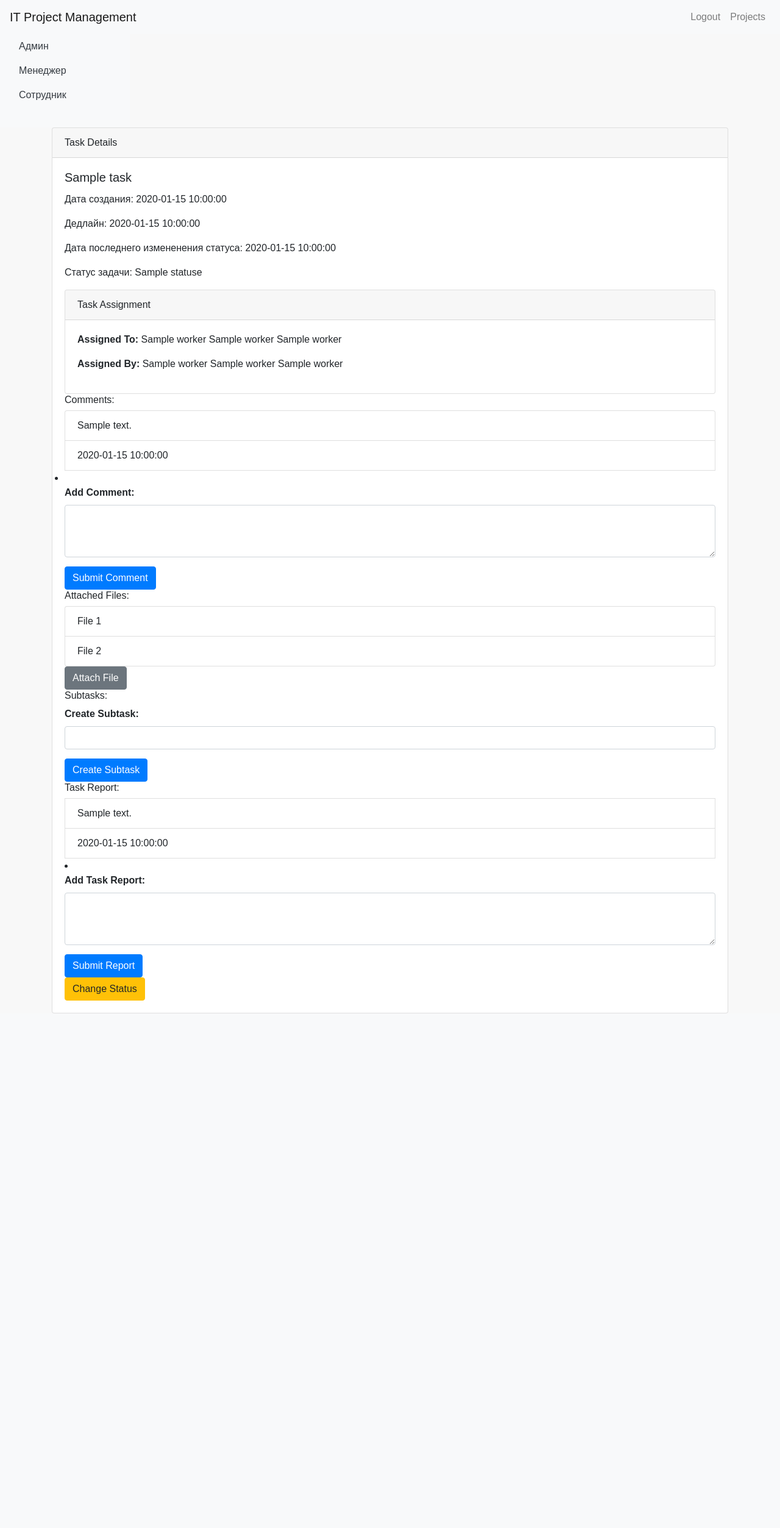
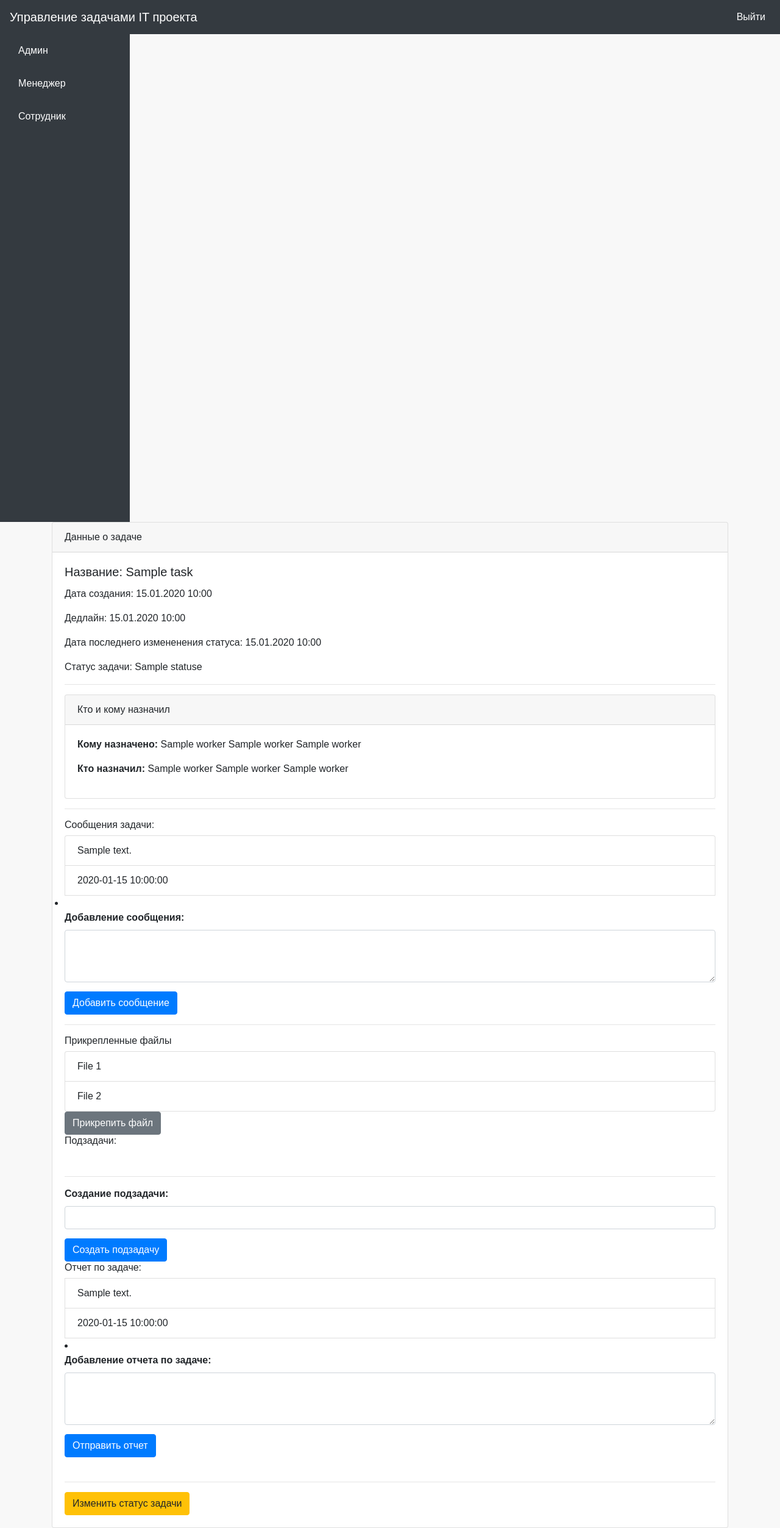
Before and after one commit to hahabuntun/TManagement, a Flask app: page /projects/1/teams/1/team_task/1 in a window 1280 px wide. Shown: the whole page at 61% size. Before the commit the page ends 1662 px from the top, so only its background shows below. Run offline with Flask 3, Linux system fonts and the light colour scheme; tables that the repository leaves empty hold one stand-in row (values such as "Sample post"); some libraries are stand-ins or nearby versions.

Commit message:
initial changes

```diff
--- a/project/main/dao.py
+++ b/project/main/dao.py
@@ -299,6 +299,23 @@ class TeamDAO:
             return True
         else:
             return False
+
+
+    @classmethod
+    def get_user_teams(cls, user_id):
+        user = db.session.query(Worker).filter_by(id=user_id).first()
+        user_in_teams = db.session.query(TeamMember).filter_by(worker_id=user.id).all()
+        teams = []
+        for user_in_team in user_in_teams:
+            temp = db.session.query(Team).filter_by(id=user_in_team.team_id).first()
+            teams.append(temp)
+        res_teams = []
+        for team in teams:
+            team_project = db.session.query(Project).filter_by(id=team.project_id).first()
+            team.project = team_project
+            res_teams.append(team)
+        return res_teams
+
 
     @classmethod
     def add_team_document(cls, team_id, file, document_name):
--- a/project/main/routes.py
+++ b/project/main/routes.py
@@ -116,19 +116,18 @@ def all_projects_manager():
     if error:
         return error, status
     worker_position = db.session.query(WorkerPosition).filter_by(id=user.worker_position_id).first()
-    if worker_position.name == "Project Manager":
-        data = ProjectDAO.get_all_manager_projects(user.id)
-        print(data)
-        return render_template("project/manager_projects.html", context=data, user=user)
-    else:
-        return "you have no projects"
+    data = ProjectDAO.get_all_manager_projects(user.id)
+    print(data)
+    return render_template("project/manager_projects.html", context=data, user=user)
 
 @bp.get("/all_teams_member")
 def all_teams_member():
     user, error, status = get_user_from_token()
     if error:
         return error, status
-    pass
+    teams = TeamDAO.get_user_teams(user.id)
+    print(teams)
+    return render_template("worker_main.html", teams=teams)
 
 
 
--- a/project/templates/base.html
+++ b/project/templates/base.html
@@ -10,24 +10,60 @@
     <link rel="stylesheet" href="{{ url_for('static', filename='styles/basic_form.css') }}">
     <link rel="stylesheet" href="{{ url_for('static', filename='styles/basic_list.css') }}">
     <link rel="stylesheet" href="{{ url_for('static', filename='styles/tasks.css') }}">
+    <style>
+
+        .navbar-custom {
+            background-color: #343a40; /* Dark background */
+        }
+        .navbar-custom .navbar-brand,
+        .navbar-custom .nav-link {
+            color: white; /* Light text color */
+        }
+        .navbar-custom .nav-link:hover {
+            color: #ffc107; /* Hover text color */
+        }
+        .sidebar {
+            background-color: #70a3bd;
+            color: white;
+            min-height: 100vh;
+        }
+        .sidebar .nav-link {
+            color: white;
+            padding: 10px 15px;
+            margin: 5px 0;
+            border-radius: 5px;
+            transition: background-color 0.3s, color 0.3s;
+        }
+        .sidebar .nav-link:hover {
+            background-color: #495057;
+            color: #ffffff;
+        }
+        .sidebar .nav-link.active {
+            background-color: #007bff;
+            color: #ffffff;
+        }
+        .sidebar .nav-link.active:hover {
+            background-color: #0056b3;
+            color: #ffffff;
+        }
+    </style>
 </head>
 
 <body>
-<nav class="navbar navbar-expand-lg navbar-light bg-light">
-    <a class="navbar-brand" href="#">IT Project Management</a>
-    <ul class="navbar-nav ml-auto">
-        <li class="nav-item"><a class="nav-link" href="{{url_for('main.logout')}}">Logout</a></li>
-        <li class="nav-item"><a class="nav-link" href="#">Projects</a></li>
-    </ul>
-</nav>
+    <nav class="navbar navbar-expand-lg navbar-custom">
+        <a class="navbar-brand" href="#">Управление задачами IT проекта</a>
+        <ul class="navbar-nav ml-auto">
+            <li class="nav-item"><a class="nav-link" href="{{url_for('main.logout')}}">Выйти</a></li>
+        </ul>
+    </nav>
 <div class="container-fluid">
     <div class="row">
-        <div class="col-md-3 col-lg-2 bg-light d-none d-md-block sidebar">
+        <div class="col-md-3 col-lg-2 d-none d-md-block bg-dark sidebar">
             <div class="sidebar-sticky">
                 <ul class="nav flex-column">
-                    <li class="nav-item"><a id="admin_l" class="nav-link" href="{{url_for('main.all_projects')}}">Админ</a></li>
-                    <li class="nav-item"><a id="manager_l" class="nav-link" href="{{url_for('main.all_projects_manager')}}">Менеджер</a></li>
-                    <li class="nav-item"><a id="worker_l" class="nav-link" href="">Сотрудник</a></li>
+                    <li class="nav-item"><a id="admin_l" class="nav-link" href="{{url_for('main.all_projects')}}"><i class="fas fa-user-shield"></i> Админ</a></li>
+                    <li class="nav-item"><a id="manager_l" class="nav-link" href="{{url_for('main.all_projects_manager')}}"><i class="fas fa-user-tie"></i> Менеджер</a></li>
+                    <li class="nav-item"><a id="worker_l" class="nav-link" href="{{url_for('main.all_teams_member')}}"><i class="fas fa-users"></i> Сотрудник</a></li>
                     <hr>
                 </ul>
             </div>
--- a/project/templates/project/manager_projects.html
+++ b/project/templates/project/manager_projects.html
@@ -3,6 +3,7 @@
 
 
 <main role="main" class="col-md-9 ml-sm-auto col-lg-10 px-4">
+    <h1>Вы управляете проектами: </h1>
     <div class="custom-list row mt-4">
         {% for project in context %}
             <div class="custom-card col-md-6">
--- a/project/templates/project/project_documents.html
+++ b/project/templates/project/project_documents.html
@@ -44,7 +44,7 @@
                 {% for doc in documents %}
                     <tr>
                         <td>{{ doc.name }}</td>
-                        <td>{{ doc.date_created }}</td>
+                        <td>{{ doc.date_created.strftime('%d.%m.%Y %H:%M') }}</td>
                         <td>
                             <button class="btn btn-danger"><a href="{{ url_for('main.drop_project_doc', project_id=project_id, document_id=doc.id) }}">Удалить</a></button>
                         </td>
--- a/project/templates/task/task.html
+++ b/project/templates/task/task.html
@@ -5,40 +5,40 @@
         <!-- Task Details Section -->
         <div class="card">
             <div class="card-header">
-                Task Details
+                Данные о задаче
             </div>
             <div class="card-body">
                 <!-- Task Title -->
-                <h5 class="card-title">{{ task['task'].name }}</h5>
+                <h5 class="card-title">Название: {{ task['task'].name }}</h5>
 
                 <!-- Task Description -->
-                <p class="card-text">Дата создания: {{ task['task'].date_created }}</p>
-                <p class="card-text">Дедлайн: {{ task['task'].deadline }}</p>
-                <p class="card-text">Дата последнего измененения статуса: {{ task['task'].stauts_changed_date }}</p>
+                <p class="card-text">Дата создания: {{ task['task'].date_created.strftime('%d.%m.%Y %H:%M') }}</p>
+                <p class="card-text">Дедлайн: {{ task['task'].deadline.strftime('%d.%m.%Y %H:%M') }}</p>
+                <p class="card-text">Дата последнего измененения статуса: {{ task['task'].stauts_changed_date.strftime('%d.%m.%Y %H:%M') }}</p>
                 <p class="card-text">Статус задачи: {{ task['status'].name }}</p>
-
+                <hr>
                 <!-- Task Assignment Section -->
                 <div class="card mt-3">
                     <div class="card-header">
-                        Task Assignment
+                        Кто и кому назначил
                     </div>
                     <div class="card-body">
-                        <p><strong>Assigned To:</strong>
+                        <p><strong>Кому назначено:</strong>
                             {{ task['main_executor'].name }}
                             {{ task['main_executor'].second_name }}
                             {{ task['main_executor'].third_name }}
                         </p>
-                        <p><strong>Assigned By:</strong>
+                        <p><strong>Кто назначил:</strong>
                             {{ task['producer'].name }}
                             {{ task['producer'].second_name }}
                             {{ task['producer'].third_name }}
                         </p>
                     </div>
                 </div>
-
+                <hr>
 
                 <!-- Comments Section -->
-                <h6>Comments:</h6>
+                <h6>Сообщения задачи:</h6>
                 <ul class="list-group">
                     {% for item in task['messages'] %}
                         <li class="list-group-item">{{ item.text }}</li>
@@ -51,14 +51,15 @@
                 <!-- Add Comment Form -->
                 <form>
                     <div class="form-group">
-                        <label for="comment">Add Comment:</label>
+                        <label for="comment">Добавление сообщения:</label>
                         <textarea class="form-control" id="comment" rows="3"></textarea>
                     </div>
-                    <button type="submit" class="btn btn-primary">Submit Comment</button>
+                    <button type="submit" class="btn btn-primary">Добавить сообщение</button>
                 </form>
 
+                <hr>
                 <!-- Attach Files Section -->
-                <h6>Attached Files:</h6>
+                <h6>Прикрепленные файлы</h6>
                 <ul class="list-group">
                     <li class="list-group-item">File 1</li>
                     <li class="list-group-item">File 2</li>
@@ -66,10 +67,10 @@
                 </ul>
 
                 <!-- Add File Button -->
-                <button type="button" class="btn btn-secondary">Attach File</button>
+                <button type="button" class="btn btn-secondary">Прикрепить файл</button>
 
                 <!-- Subtasks Section -->
-                <h6>Subtasks:</h6>
+                <h6>Подзадачи:</h6>
                 <ul class="list-group">
                     {% for item in task['subtasks'] %}
                         <li class="list-group-item">{{ item.name }}</li>
@@ -78,18 +79,19 @@
 
                     <!-- Add more subtasks dynamically -->
                 </ul>
-
+                <br>
+                <hr>
                 <!-- Create Subtask Form -->
                 <form>
                     <div class="form-group">
-                        <label for="subtask">Create Subtask:</label>
+                        <label for="subtask">Создание подзадачи:</label>
                         <input type="text" class="form-control" id="subtask">
                     </div>
-                    <button type="submit" class="btn btn-primary">Create Subtask</button>
+                    <button type="submit" class="btn btn-primary">Создать подзадачу</button>
                 </form>
 
                 <!-- Report Section -->
-                <h6>Task Report:</h6>
+                <h6>Отчет по задаче:</h6>
                 {% for item in task['reports'] %}
                     <li class="list-group-item">{{ item.text }}</li>
                     <li class="list-group-item">{{ item.upload_date }}</li>
@@ -99,15 +101,16 @@
                 <!-- Add Report Form -->
                 <form id="report-form">
                     <div class="form-group">
-                        <label for="report">Add Task Report:</label>
+                        <label for="report">Добавление отчета по задаче:</label>
                         <textarea class="form-control" id="report" rows="3"></textarea>
                     </div>
-                    <button type="submit" class="btn btn-primary">Submit Report</button>
+                    <button type="submit" class="btn btn-primary">Отправить отчет</button>
                 </form>
 
-
+                <br>
+                <hr>
                 <!-- Change Status Button -->
-                <button type="button" class="btn btn-warning">Change Status</button>
+                <button type="button" class="btn btn-warning">Изменить статус задачи</button>
             </div>
         </div>
     </div>
```
Also changed, not shown: pages.txt (+8 -7 lines), project/templates/project/projects.html (+4 -4 lines), project/templates/task/create_task.html (+5 -5 lines), project/templates/team/team_documents.html (+8 -8 lines), project/templates/team/team_tasks.html (+8 -4 lines), project/templates/team/teams_in_project.html (+5 -5 lines), project/templates/worker_main.html (+18 -0 lines), project/templates/manage_main.html (deleted).
